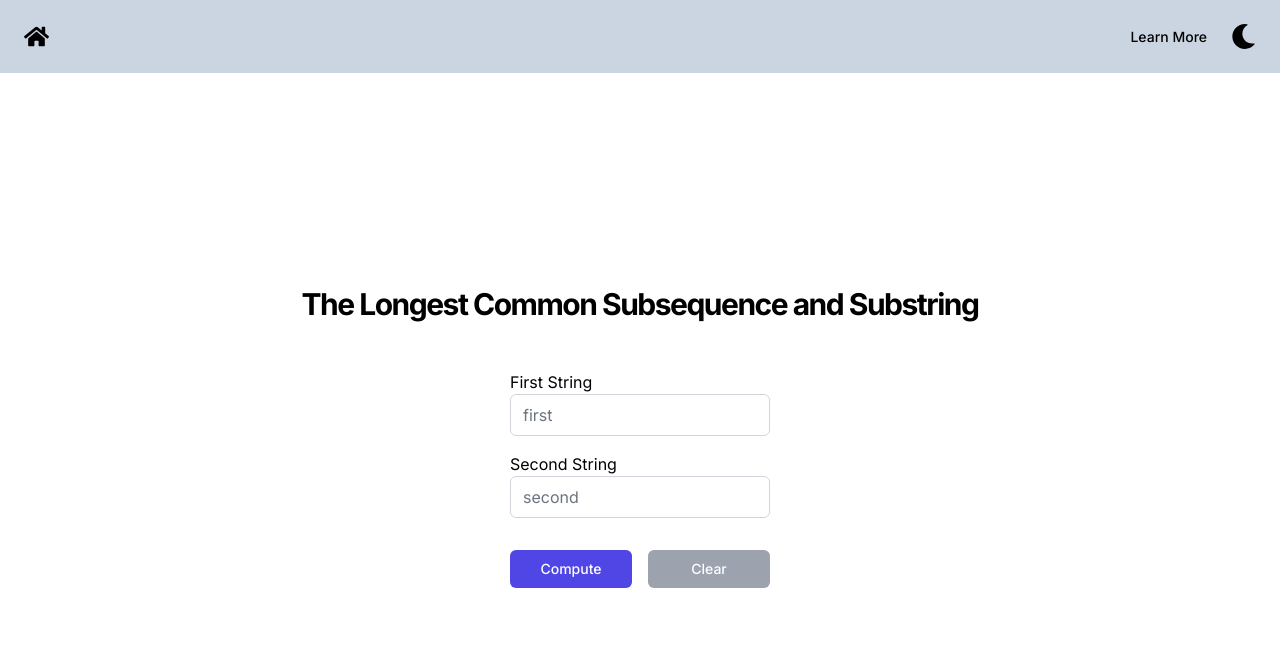
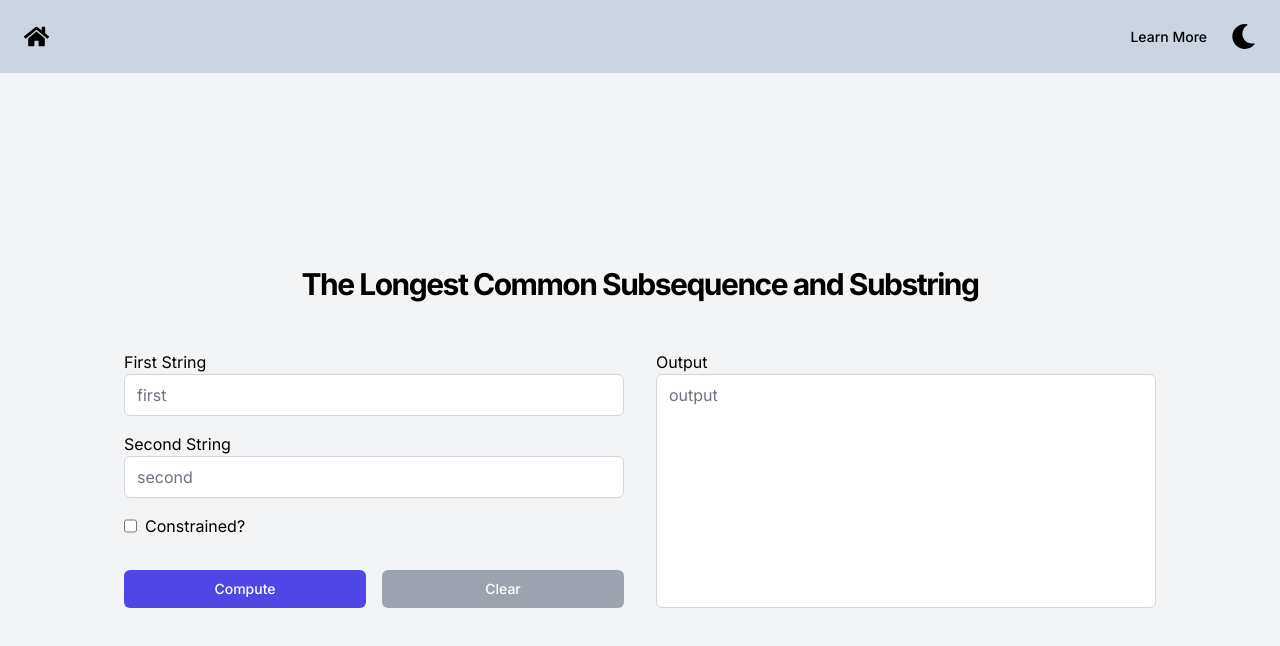
Before and after one commit to aaronkarius/LCSS, a Next.js app: page / in a window 1280 px wide. Shown: the top 646 px of the page. Built offline with nearby package versions, Linux system fonts and the light colour scheme.

Commit message:
ui outline

```diff
--- a/app/layout.jsx
+++ b/app/layout.jsx
@@ -6,7 +6,7 @@ import NavBar from "./components/Navbar";
 const inter = Inter({ subsets: ["latin"] });
 
 export const metadata = {
-    title: "LCSS",
+    title: "CLCSS",
     description: "Working on it!"
 };
 
--- a/app/page.jsx
+++ b/app/page.jsx
@@ -1,10 +1,19 @@
+"use client";
+import React from "react";
+
 const Home = () => {
+    const [constrained, setConstrained] = React.useState(false);
+    const handleConstrained = () => {
+        setConstrained(!constrained);
+    };
+
     return (
-        <div className="flex flex-col items-center justify-center h-full gap-12 p-12">
-            <h1 className="text-xl font-bold tracking-tighter lg:text-3xl">
+        <div className="flex flex-col items-center justify-center h-full gap-12 p-12 bg-gray-100 dark:bg-gray-800 min-w-[300px]">
+            <h1 className="text-xl font-bold tracking-tighter text-center lg:text-3xl">
                 The Longest Common Subsequence and Substring
             </h1>
-            <div className="flex flex-col gap-8">
+            <div className="flex flex-wrap justify-center w-full gap-8">
+                <div className="flex flex-col gap-8 grow max-w-[500px]">
                     <div className="flex flex-col gap-4">
                         <div>
                             <label htmlFor="firstString">First String</label>
@@ -13,7 +22,7 @@ const Home = () => {
                                 id="firstString"
                                 className="input"
                                 placeholder="first"
-                        ></input>
+                            />
                         </div>
                         <div>
                             <label htmlFor="secondString">Second String</label>
@@ -22,8 +31,30 @@ const Home = () => {
                                 id="secondString"
                                 className="input"
                                 placeholder="second"
-                        ></input>
+                            />
                         </div>
+                        <div className="flex gap-2">
+                            <input
+                                type="checkbox"
+                                id="constrained"
+                                value={constrained}
+                                onChange={handleConstrained}
+                            />
+                            <label htmlFor="constrained">Constrained?</label>
+                        </div>
+                        {constrained && (
+                            <div>
+                                <label htmlFor="constraintString">
+                                    Constraint String
+                                </label>
+                                <input
+                                    type="text"
+                                    id="constraintString"
+                                    className="input"
+                                    placeholder="constraint"
+                                />
+                            </div>
+                        )}
                     </div>
                     <div className="flex gap-4">
                         <button className="bg-indigo-600 button dark:bg-indigo-500 dark:hover:bg-indigo-600 hover:bg-indigo-700">
@@ -34,6 +65,16 @@ const Home = () => {
                         </button>
                     </div>
                 </div>
+                <div className="flex flex-col grow max-w-[500px]">
+                    <label htmlFor="output">Output</label>
+                    <textarea
+                        id="output"
+                        className="flex resize-none input grow"
+                        placeholder="output"
+                        readOnly
+                    ></textarea>
+                </div>
+            </div>
         </div>
     );
 };
```
Lines whose indentation alone changed are shown as unchanged.
